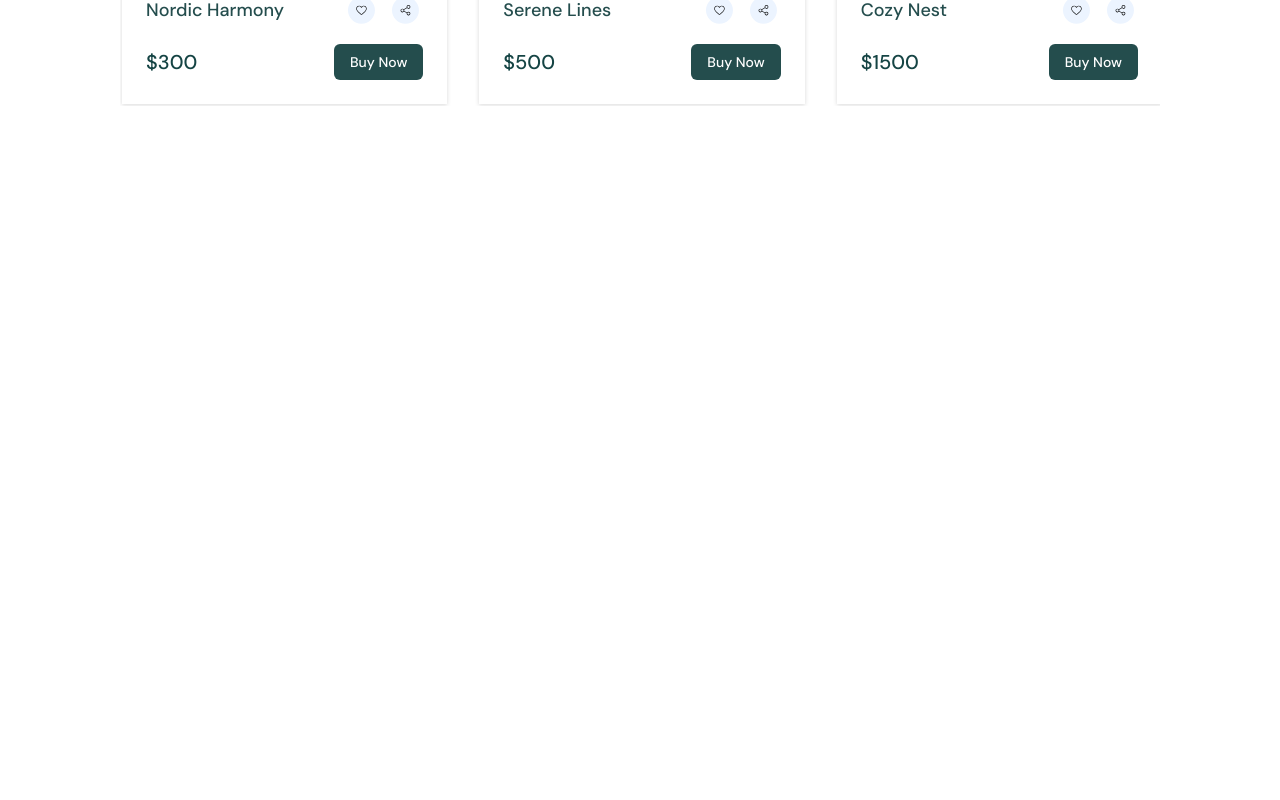
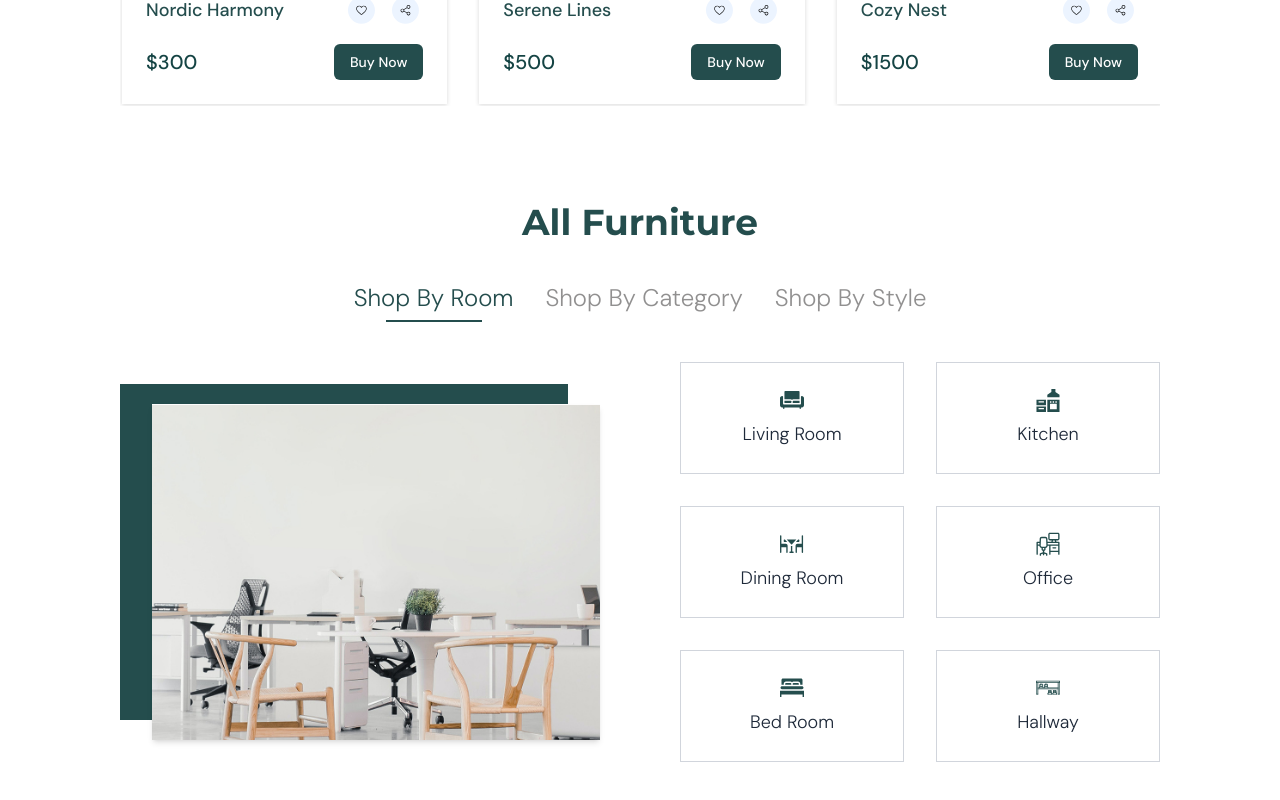
Before and after one commit to imflawlezz/dudeshape-landing, a Next.js app: page / in a window 1280 px wide. Shown: the part 2350-3150 px from the top of the page. Before the commit the page ends 2488 px from the top, so only its background shows below. Built offline with nearby package versions, Linux system fonts and the light colour scheme.

Commit message:
feat: add "All Furniture" section with its components

```diff
--- a/src/app/page.tsx
+++ b/src/app/page.tsx
@@ -3,6 +3,7 @@ import Hero from "@/components/sections/Hero";
 import {TrustedBy} from "@/components/sections/TrustedBy";
 import {AboutUs} from "@/components/sections/AboutUs";
 import {PopularFurniture} from "@/components/sections/PopularFurniture";
+import {AllFurniture} from "@/components/sections/AllFurniture";
 
 export default function Home() {
   return (
@@ -12,6 +13,7 @@ export default function Home() {
           <TrustedBy/>
           <AboutUs/>
           <PopularFurniture/>
+          <AllFurniture/>
       </>
   );
 }
--- /dev/null
+++ b/src/components/sections/AllFurniture.tsx
@@ -0,0 +1,85 @@
+'use client';
+
+import { useState } from "react";
+import TabsGroup from "@/components/ui/TabsGroup";
+import GridSwitcher from "@/components/ui/GridSwitcher";
+import { LivingRoomIcon } from "@/components/ui/icons/LivingRoomIcon";
+import { KitchenIcon } from "@/components/ui/icons/KitchenIcon";
+import { DiningRoomIcon } from "@/components/ui/icons/DiningRoomIcon";
+import { BedroomIcon } from "@/components/ui/icons/BedroomIcon";
+import { OfficeIcon } from "@/components/ui/icons/OfficeIcon";
+import { HallwayIcon } from "@/components/ui/icons/HallwayIcon";
+
+const TABS = [
+    { id: 'room', label: 'Shop By Room' },
+    { id: 'category', label: 'Shop By Category' },
+    { id: 'style', label: 'Shop By Style' },
+];
+
+const TAB_CONTENT = {
+    room: [
+        { text: 'Living Room', Icon: <LivingRoomIcon /> },
+        { text: 'Kitchen', Icon: <KitchenIcon /> },
+        { text: 'Dining Room', Icon: <DiningRoomIcon /> },
+        { text: 'Office', Icon: <OfficeIcon /> },
+        { text: 'Bed Room', Icon: <BedroomIcon /> },
+        { text: 'Hallway', Icon: <HallwayIcon /> },
+    ],
+    category: [
+        { text: 'Chairs' },
+        { text: 'Tables' },
+        { text: 'Sofas' },
+        { text: 'Storage' },
+        { text: 'Beds' },
+        { text: 'Lighting' },
+    ],
+    style: [
+        { text: 'Modern Minimalist' },
+        { text: 'Scandinavian' },
+        { text: 'Industrial' },
+        { text: 'Bohemian' },
+        { text: 'Classic Elegance' },
+        { text: 'Japandi' },
+    ],
+};
+
+export const AllFurniture = () => {
+    const [activeTab, setActiveTab] = useState('room');
+
+    return (
+        <section className="w-full px-4 sm:px-6 md:px-10 lg:px-20 xl:px-30 py-16">
+            <div className="max-w-screen-xl mx-auto space-y-10 text-center">
+                <h2 className="font-montserrat font-bold text-2xl sm:text-3xl lg:text-4xl text-[var(--primary)]">
+                    All Furniture
+                </h2>
+
+                <div className="flex justify-center">
+                    <TabsGroup
+                        tabs={TABS}
+                        initialActiveId="room"
+                        onTabChange={(id) => setActiveTab(id)}
+                    />
+                </div>
+
+                <div className="grid grid-cols-1 lg:grid-cols-2 gap-10 lg:gap-20 items-center">
+                    <div className="relative w-full max-w-2xl mx-auto pl-8 pt-5">
+                        <div className="relative w-full aspect-square sm:aspect-[4/3]">
+                            <div className="absolute inset-0 -translate-x-8 -translate-y-5 bg-[var(--primary)]" />
+                            <div className="relative z-10 w-full h-full">
+                                <img
+                                    src="/sections/all-furniture.jpg"
+                                    alt="Furniture Preview"
+                                    className="w-full h-full object-cover shadow-md"
+                                />
+                            </div>
+                        </div>
+                    </div>
+
+                    <div className="w-full max-w-2xl mx-auto">
+                        <GridSwitcher activeTabId={activeTab} data={TAB_CONTENT} />
+                    </div>
+                </div>
+            </div>
+        </section>
+    );
+};
--- /dev/null
+++ b/src/components/ui/CategoryButton.tsx
@@ -0,0 +1,47 @@
+'use client';
+
+import { ReactNode } from 'react';
+import clsx from 'clsx';
+
+interface CategoryButtonProps {
+    text: string;
+    Icon?: ReactNode;
+    onClick?: () => void;
+}
+
+export default function CategoryButton({
+                                           text,
+                                           Icon,
+                                           onClick,
+                                       }: CategoryButtonProps) {
+    const hasIcon = Boolean(Icon);
+
+    return (
+        <button
+            onClick={onClick}
+            className={clsx(
+                'group flex flex-col items-center justify-center font-dm-sans',
+                'border border-gray-300 p-4 w-full h-28 cursor-pointer transition-colors',
+                'bg-white text-gray-800 hover:bg-[var(--primary)] hover:text-white'
+            )}
+        >
+            {hasIcon && (
+                <div
+                    className={clsx(
+                        'mb-2 text-[var(--primary)] transition-colors group-hover:text-white'
+                    )}
+                >
+                    {Icon}
+                </div>
+            )}
+            <span
+                className={clsx(
+                    'font-light',
+                    hasIcon ? 'text-lg' : 'text-xl font-medium'
+                )}
+            >
+                {text}
+            </span>
+        </button>
+    );
+}
--- /dev/null
+++ b/src/components/ui/GridSwitcher.tsx
@@ -0,0 +1,27 @@
+'use client';
+
+import CategoryButton from './CategoryButton';
+
+interface TabContentItem {
+    text: string;
+    Icon?: React.ReactNode;
+}
+
+interface GridSwitcherProps {
+    activeTabId: string;
+    data: {
+        [tabId: string]: TabContentItem[];
+    };
+}
+
+export default function GridSwitcher({ activeTabId, data }: GridSwitcherProps) {
+    const items = data[activeTabId] || [];
+
+    return (
+        <div className="grid grid-cols-2 sm:grid-cols-2 lg:grid-cols-2 gap-2 sm:gap-4 md:gap-6 lg:gap-8">
+            {items.map(({ text, Icon }) => (
+                <CategoryButton key={text} text={text} Icon={Icon} />
+            ))}
+        </div>
+    );
+}
--- /dev/null
+++ b/src/components/ui/TabsGroup.tsx
@@ -0,0 +1,53 @@
+'use client';
+
+import { useState } from 'react';
+import clsx from 'clsx';
+
+interface Tab {
+    id: string;
+    label: string;
+}
+
+interface TabsGroupProps {
+    tabs: Tab[];
+    initialActiveId?: string;
+    onTabChange?: (id: string) => void;
+}
+
+export default function TabsGroup({
+                                      tabs,
+                                      initialActiveId,
+                                      onTabChange,
+                                  }: TabsGroupProps) {
+    const [activeId, setActiveId] = useState(initialActiveId || tabs[0]?.id);
+
+    const handleClick = (id: string) => {
+        setActiveId(id);
+        onTabChange?.(id);
+    };
+
+    return (
+        <div className="flex overflow-x-auto space-x-4 sm:space-x-8 scrollbar-hide">
+            {tabs.map(({ id, label }) => (
+                <button
+                    key={id}
+                    onClick={() => handleClick(id)}
+                    className={clsx(
+                        'relative font-dm-sans text-sm sm:text-base md:text-lg lg:text-2xl font-light pb-2 transition-colors whitespace-nowrap',
+                        activeId === id
+                            ? 'text-[var(--primary)]'
+                            : 'text-[var(--secondary)] hover:text-[var(--primary)]'
+                    )}
+                >
+                    {label}
+                    <span
+                        className={clsx(
+                            'absolute left-1/2 -translate-x-1/2 bottom-0 h-0.5 bg-[var(--primary)] transition-all duration-300',
+                            activeId === id ? 'w-24 opacity-100' : 'w-0 opacity-0'
+                        )}
+                    ></span>
+                </button>
+            ))}
+        </div>
+    );
+}
```
